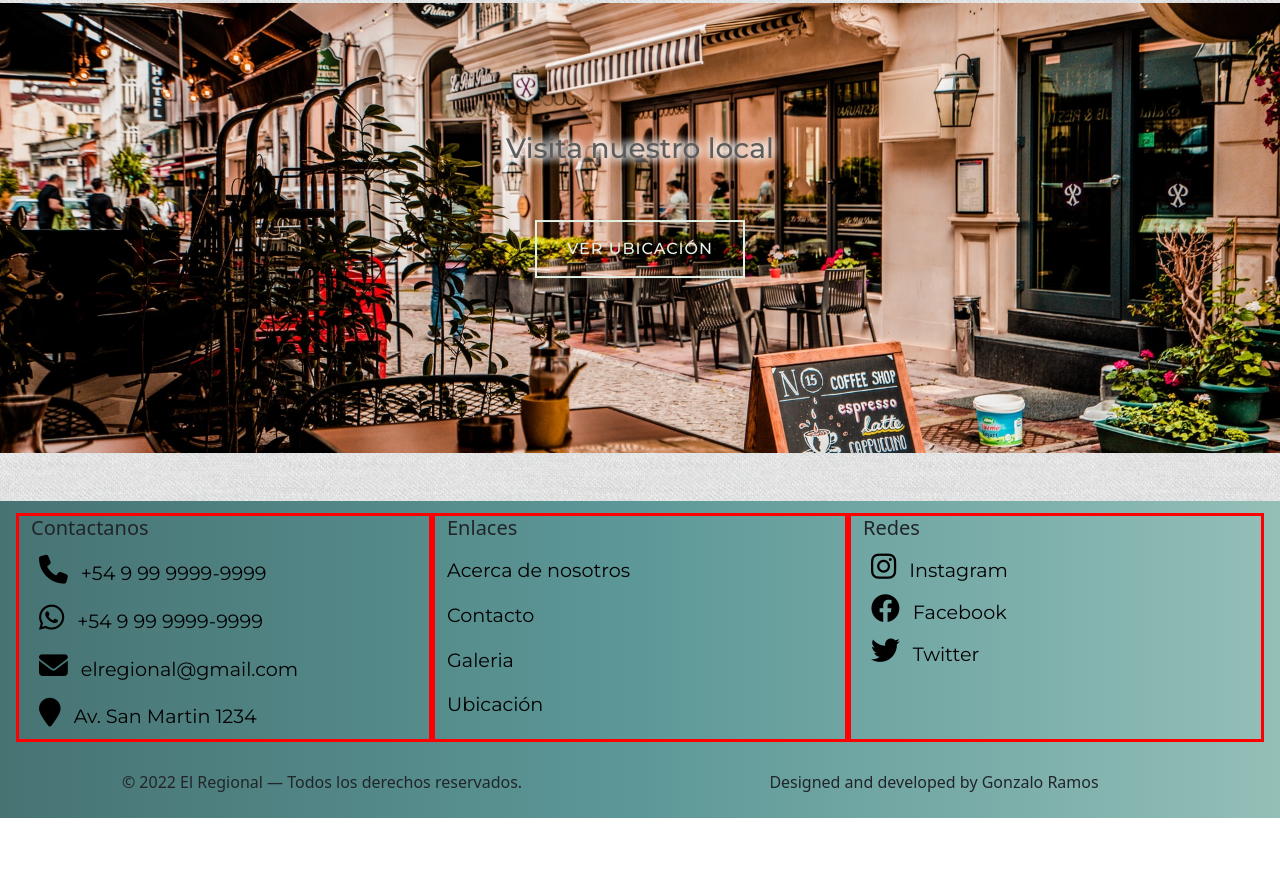
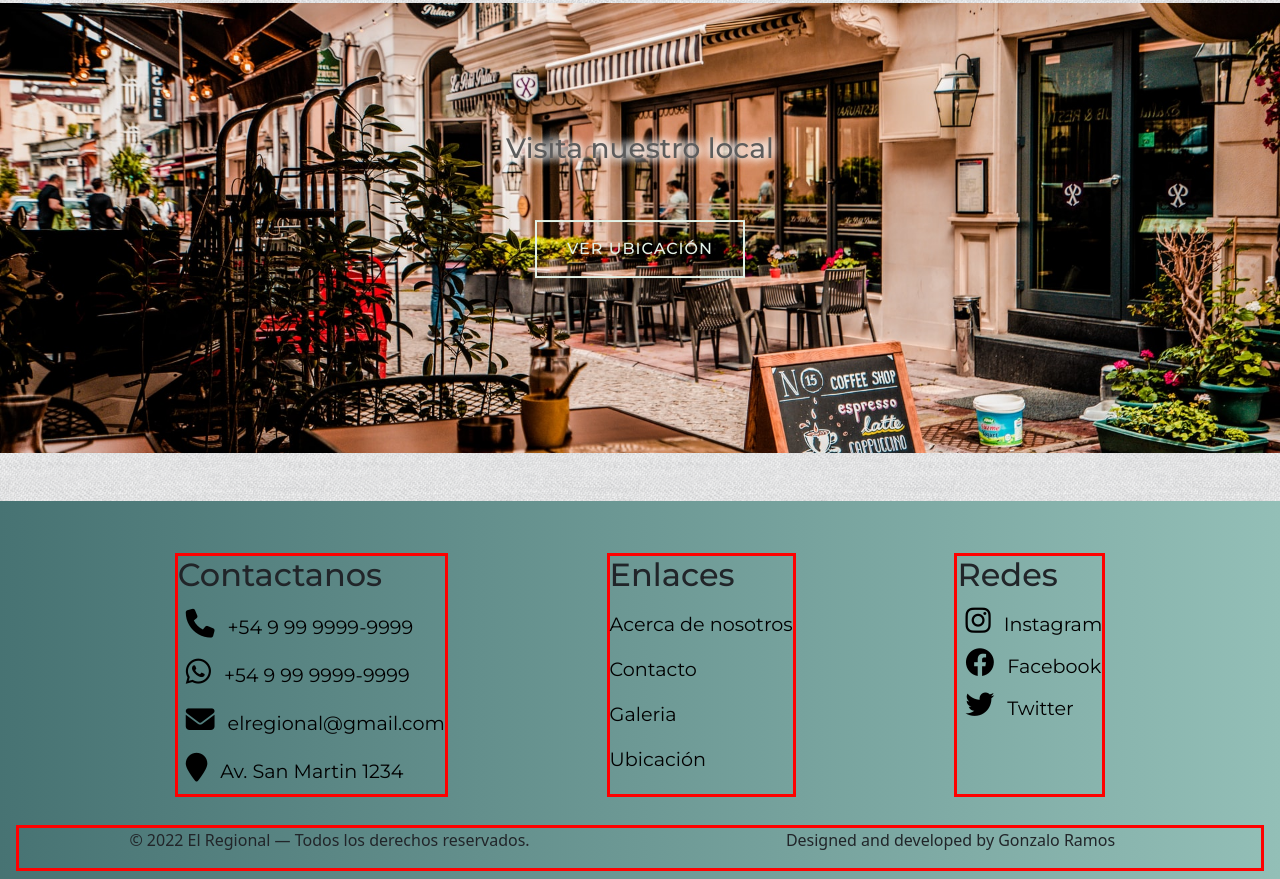
Before and after one commit to Gonza857/entregaProyecto3, a plain HTML site: page index.html in a window 1280 px wide. Shown: the part 2171-3050 px from the top of the page. Before the commit the page ends 2989 px from the top, so only its background shows below. Drawn offline with nearby package versions, Linux system fonts and the light colour scheme; a web font is replaced by a local one.

Commit message:
trabajo footer4

```diff
--- a/css/scss/_footer.scss
+++ b/css/scss/_footer.scss
@@ -1,11 +1,17 @@
 .footer {
-    background-image: linear-gradient(to right, #477373, #5d9898, #93bfb7);
+    background-image: linear-gradient(to right, #477373,#93bfb7);
 }
+
 .borderHelp {
     border: 3px solid red;
 }
+
 .footerTitles {
-    font-size: ;
+    font-family: $mainFont;
+    font-size: 1rem;
+    @media (min-width:1200px) {
+        font-size: 2rem;
+    }
 }
 .footerData {
     font-family: $mainFont;
--- a/index.html
+++ b/index.html
@@ -117,10 +117,12 @@
       </div>
     </main>
     <!-- FOOTER -->
-    <footer class="footer container-fluid bg-primary col-12 pt-2">
-      <div class="footer__content row p-1 col-12 m-auto">
-          <div class="col-12 d-flex flex-column mb-4 col-md-4 borderHelp">
-            <h5>Contactanos</h5>
+    <footer class="footer container-fluid bg-primary col-12 pt-5">
+
+      <div class=" p-1 col-12 d-flex flex-wrap justify-content-evenly">
+
+        <div class="w-auto d-flex flex-column mb-4 borderHelp">
+          <h5 class="footerTitles">Contactanos</h5>
           <p class="footerData p-0 m-0 py-2">
             <i class="socialIcon fas fa-phone px-2"></i>
             +54 9 99 9999-9999
@@ -139,34 +141,31 @@
           </p>
         </div>
 
-          <div class="col-12 d-flex flex-column mb-4 col-md-4 borderHelp">
-            <h5>Enlaces</h5>
+        <div class="w-auto d-flex flex-column mb-4 borderHelp">
+          <h5 class="footerTitles">Enlaces</h5>
           <a class="footerLinks py-2" href="./pages/aboutus.html">Acerca de nosotros</a>
           <a class="footerLinks py-2" href="./pages/contact.html">Contacto</a>
           <a class="footerLinks py-2" href="./pages/galery.html">Galeria</a>
           <a class="footerLinks py-2" href="./pages/ubication.html">Ubicación</a>
         </div>
 
-          <div class="col-12 d-flex flex-column mb-4 col-md-4 borderHelp">
-            <h5>Redes</h5>
-
+        <div class="w-auto d-flex flex-column mb-4 borderHelp">
+          <h5 class="footerTitles">Redes</h5>
           <a class="footerLinks" href="./pages/aboutus.html">
             <i class="socialIcon fab fa-instagram px-2"></i>
             Instagram
           </a>
-
           <a class="footerLinks" href="./pages/contact.html">
             <i class="socialIcon fab fa-facebook px-2"></i>
             Facebook
           </a>
-
           <a class="footerLinks" href="./pages/galery.html">
             <i class="socialIcon fab fa-twitter px-2"></i>
             Twitter
           </a>
         </div>
 
-          <div class="row d-flex flex-column text-center my-1 flex-md-row">
+          <div class="row d-flex flex-column text-center my-1 flex-md-row borderHelp m-auto col-12">
             <p class="footer__credits-p col-md-6">© 2022 El Regional — Todos los derechos reservados.</p>
             <p class="footer__credits-p col-md-6">Designed and developed by Gonzalo Ramos</p>
           </div>
```
Also changed, not shown: css/style.css. Lines whose indentation alone changed are shown as unchanged.
